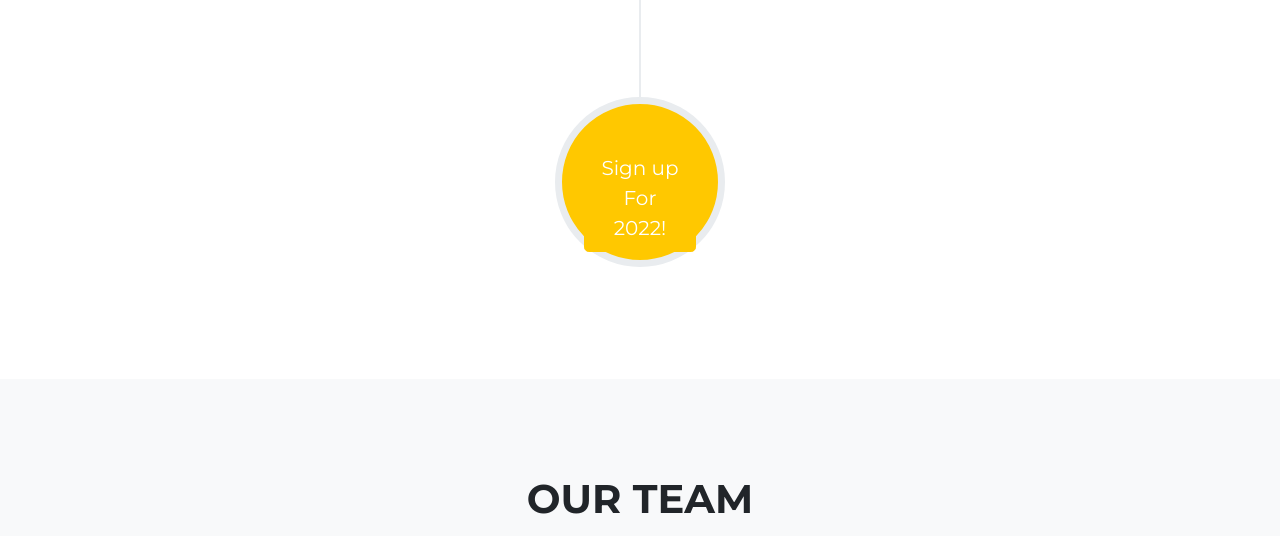
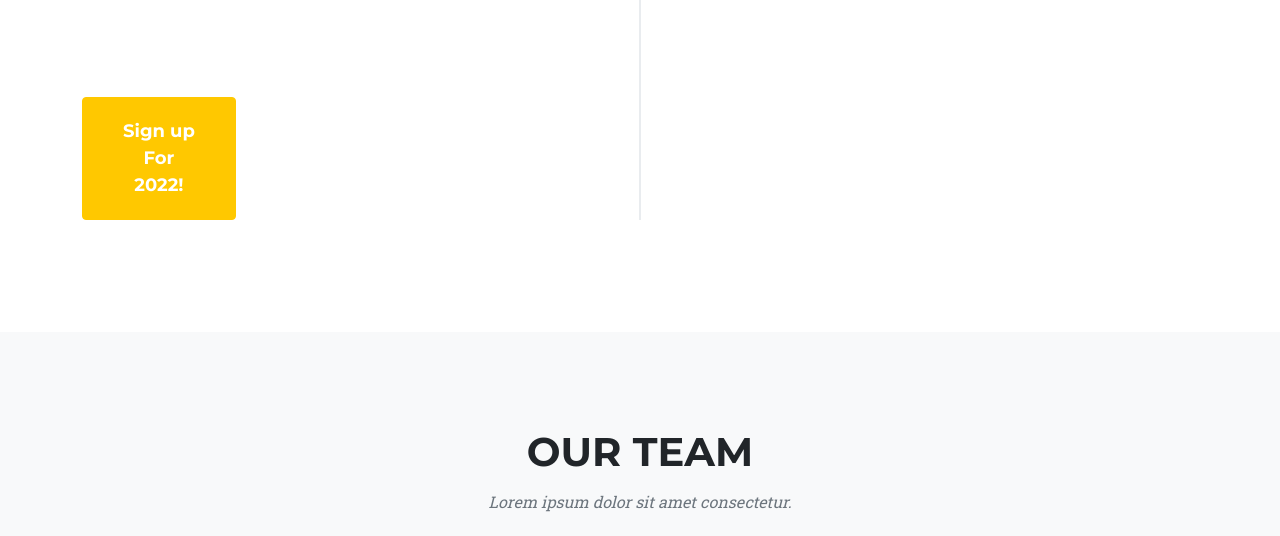
Before and after one commit to BLASTBioinformatics/BLASTBioinformatics.github.io, a website: page index.html in a window 1280 px wide. Shown: the part 3843-4379 px from the top of the page. Drawn offline with nearby package versions, Linux system fonts and the light colour scheme.

Commit message:
Update index.html

```diff
--- a/index.html
+++ b/index.html
@@ -196,10 +196,9 @@
                         </div>
                     </li>
 
-                       <li class="timeline-inverted">
-                        <div class="timeline-image">
+
                             <h4>
-                                <a class="btn btn-primary btn-lg" href="#about">
+                                <a class="btn btn-primary btn-xl" href="#about">
                                 Sign up
                                 <br />
                                  For
@@ -207,8 +206,7 @@
                                 2022!
                                 </a>
                             </h4>
-                        </div>
-                    </li>
+
 
 
 
```
